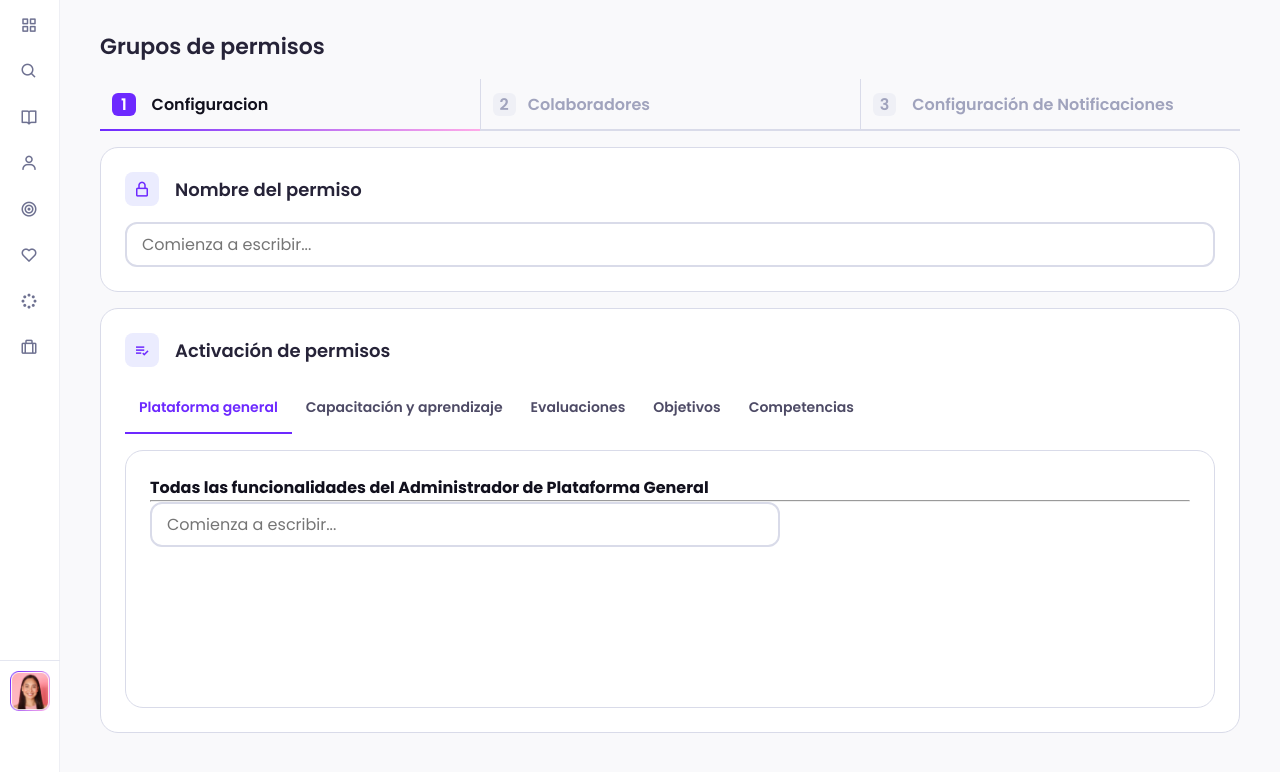
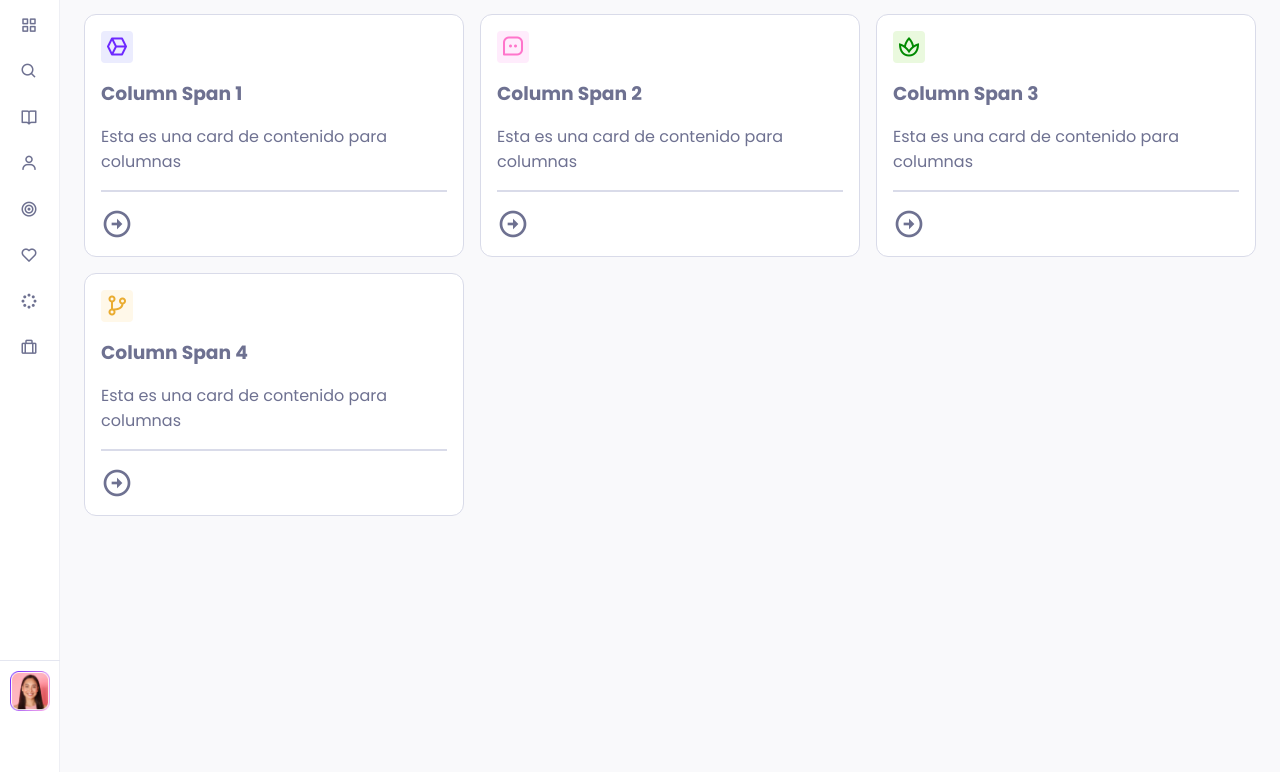
Before and after one commit to Edagarsed/Lapzo-prueba, a plain HTML site: page index.html in a window 1280 px wide. Shown: the part 70-842 px from the top of the page. After the commit the page ends 800 px from the top, so only its background shows below. Drawn offline with nearby package versions, Linux system fonts and the light colour scheme.

Commit message:
Add files via upload

```diff
--- a/CSS/estilos.css
+++ b/CSS/estilos.css
@@ -413,6 +413,9 @@ header .logo-details {
 
 .home-section {
   position: relative;
+  display: grid;
+  grid-template-columns: repeat(4, 1fr);
+  grid-gap: 16px;
   top: 60px;
   left: 60px;
   width: calc(100% - 60px);
@@ -420,7 +423,7 @@ header .logo-details {
   z-index: 2;
   height: 100%;
   min-height: 100%;
-  padding: 40px;
+  padding: 1.5rem;
 }
 
 .sidebar.open~.home-section {
@@ -428,170 +431,194 @@ header .logo-details {
   width: calc(100% - 250px);
 }
 
-.home-section .text {
+
+
+
+.card-content {
+  background: #fff;
+  color: #6E7191;
   display: flex;
-  color: #11101d;
   flex-direction: column;
+  border: 1px solid #D9DBE9;
+  border-radius: 12px;
+  padding: 16px;
   gap: 16px;
 }
 
-.home-section .text h1 {
-  font-size: 22px;
-  font-weight: 600;
-  color: #262338;
+.card-content hr {
+  border: 1px solid #D9DBE9;
 }
 
-.home-section .text h3 {
-  font-size: 18px;
-  font-weight: 600;
-  color: #262338;
+.card-content .bx {
+  color: #6E7191;
+  font-size: 32px;
+  font-weight: 100;
+}
+
+.card-content .bx-message-square-dots {
+  font-size: 24px;
+  color: #FF75CB;
+  padding: 4px;
+  background-color: #FFECFC;
+  width: max-content;
+  border-radius: 4px;
 }
 
 
 
-.steper {
-  display: flex;
-  align-items: center;
-  height: 52px;
+.card-content .bx-cube-alt {
+  font-size: 24px;
+  color: #6D29FF;
+  padding: 4px;
+  background-color: #EBECFE;
+  width: max-content;
+  border-radius: 4px;
 }
 
-.steper .paso1,
-.paso2,
-.paso3 {
-  width: 100%;
-  height: 100%;
-  display: flex;
-  align-items: center;
-  font-weight: 600;
-  font-size: 14px;
+.card-content .bx-spa {
+  font-size: 24px;
+  color: #008A00;
+  padding: 4px;
+  background-color: #EAF9DE;
+  width: max-content;
+  border-radius: 4px;
+}
+
+
+.card-content .bx-git-branch {
+  font-size: 24px;
+  color: #EAAC30;
+  padding: 4px;
+  background-color: #FFF8E9;
+  width: max-content;
+  border-radius: 4px;
+}
+
+
+
+
+@media only screen and (max-width: 1439px) {
+  .home-section {
+    position: relative;
+    display: grid;
+    grid-template-columns: repeat(3, 1fr);
+    grid-gap: 16px;
+    top: 60px;
+    left: 60px;
+    width: calc(100% - 60px);
+    transition: all 0.5s ease;
+    z-index: 2;
+    height: 100%;
+    min-height: 100%;
+    padding: 1.5rem;
+  }
+
+  .sidebar.open~.home-section {
+    left: 250px;
+    width: calc(100% - 250px);
+  }
+}
+
+
+
+
+
+
+@media only screen and (max-width: 1024px) {
+  .home-section {
+    position: relative;
+    display: grid;
+    grid-template-columns: repeat(3, 1fr);
+    grid-gap: 16px;
+    top: 60px;
+    left: 0px;
+    width: 100%;
+    transition: all 0.5s ease;
+    z-index: 2;
+    height: 100%;
+    min-height: 100%;
+    padding: 1.5rem;
+  }
+
+  .sidebar {display: none;}
+  .items{display: none;}
+  header .busqueda{width: 70%;}
+}
+
+
+
+
+
+
+
+
+
+
+
+
+
+
+@media only screen and (max-width: 767px) {
+
+
+  .home-section {
+    position: relative;
+    display: grid;
+    grid-template-columns: repeat(2, 1fr);
+    grid-gap: 16px;
+    top: 60px;
+    left: 0px;
+    width: 100%;
+    transition: all 0.5s ease;
+    z-index: 2;
+    height: 100%;
+    min-height: 100%;
+    padding: 1.5rem;
+
+  }
+
+  .sidebar {display: none;}
+  .items{display: none;}
+  header .logos {width: 100px;}
+  header .busqueda{width: 70%;}
+
+
+
 
 }
 
 
-.steper .paso1 {
-  border-bottom: 2px solid transparent;
-  font-size: 16px;
-  border-image: linear-gradient(to right, #6D29FF, #FFABE8) 1;
-
-}
-
-.steper .paso2,
-.paso3 {
-  border-bottom: 2px solid #D9DBE9;
-  border-left: 1px solid #D9DBE9;
-  color: #A0A3BD;
-  font-size: 16px;
-}
 
 
-p .number1 {
-  background-color: #6D29FF;
-  padding-left: 9px;
-  padding-right: 9px;
-  color: white;
-  border-radius: 6px;
-  margin: 12px;
-}
 
 
-p .dnumber {
-  background-color: #EFF0F6;
-  padding-left: 7px;
-  padding-right: 7px;
-  color: #A0A3BD;
-  border-radius: 6px;
-  margin: 12px;
-}
 
 
-.permiso {
-  border: 1px solid #D9DBE9;
-  display: flex;
-  padding: 24px;
-  background: #FFF;
-  border-radius: 18px;
-  gap: 16px;
-  flex-direction: column;
-}
-
-.permiso input {
-  padding: 8px 15px;
-  border-radius: 12px;
-  border: 2px solid #D9DBE9;
-  font-size: 16px;
-}
 
 
-.permiso .nombres {
-  display: flex;
-  align-items: center;
-  gap: 16px;
-}
-
-.permiso .nombres h3 {
-  color: #262338;
-}
-
-.permiso .nombres i {
-  background: #EBECFE;
-  color: #6D29FF;
-  font-size: 18px;
-  padding: 8px;
-  border-radius: 8px;
-}
 
 
-.permiso .ul {
-  width: 100%;
-  display: flex;
-  flex-flow: row nowrap;
-  justify-content: flex-start;
-  align-items: center;
-  list-style: none;
 
+@media only screen and (max-width: 479px) {
+
+  .home-section {
+    position: relative;
+    display: grid;
+    grid-template-columns: repeat(1, 1fr);
+    grid-gap: 16px;
+    top: 60px;
+    left: 0px;
+    width: 100%;
+    transition: all 0.5s ease;
+    z-index: 2;
+    height: 100%;
+    min-height: 100%;
+    padding: 1.5rem;
+
+  }
+
+  .sidebar {display: none;}
+  .items{display: none;}
+  header .logos {display: none;}
+  header .busqueda{width: 70%;}
 }
-
-.permiso .li {
-  padding: 1em;
-  font-size: 14px;
-  font-weight: 600;
-  color: #4E4B66;
-  transition: all 0.5s ease;
-  cursor: pointer;
-  border-bottom: 2px solid transparent;
-}
-
-.permiso .li.activo{
-  color: #6D29FF;
-  border-bottom: 2px solid #6D29FF;
-}
-
-.permiso .subcontenedor{
-  border: 1px solid #D9DBE9;
-  border-radius: 18px;
-  position: relative;
-  min-height: 258px;
-}
-
-.permiso .bloque{
-  position: absolute;
-  border-radius: 18px;
-  padding: 1.5em;
-  top: 0;
-  height: 100%;
-  transition: all 0.5s ease;
-  width: 100%;
-  opacity:0;
-}
-
-
-.permiso .bloque.activo{
-  opacity: 1;
-}
-
-
-@media (max-width: 420px) {
-  .sidebar li .tooltip {
-    display: none;
-  }
-}
--- a/index.html
+++ b/index.html
@@ -5,6 +5,7 @@
   <meta charset="utf-8">
   <title>Responsive Sidebar Menu</title>
   <link rel="stylesheet" type="text/css" media="all" href="CSS/estilos.css">
+  <meta name="viewport" content="width=device-width, initial-scale=1.0">
 
   <!--Boxicons CDN Link -->
   <link href="https://unpkg.com/boxicons@2.1.4/css/boxicons.min.css" rel="stylesheet">
@@ -125,66 +126,49 @@
   </div>
 
   <section class="home-section">
-    <div class="text">
-      <h1>Grupos de permisos</h1>
 
-      <div class="steper">
-
-        <div class="paso1">
-          <p><span class="number1">1</span> Configuracion</p>
-        </div>
-        <div class="paso2">
-          <p><span class="dnumber">2</span>Colaboradores</p>
-        </div>
-        <div class="paso3">
-          <p><span class="dnumber">3</span> Configuración de Notificaciones</p>
-        </div>
-      </div>
-
-      <div class="permiso">
-        <div class="nombres">
-
-          <i class='bx bx-lock-alt'></i>
-          <h3>Nombre del permiso</h3>
-        </div>
-        <input type="text" name="apellidos" size="40" placeholder="Comienza a escribir...">
-      </div>
+    <div class="card-content">
+      <i class='bx bx-cube-alt'></i>
+      <h3>Column Span 1</h3>
+      <p>Esta es una card de contenido para columnas</p>
+      <hr>
+      <i class='bx bx-right-arrow-circle'></i>
+    </div>
 
 
-      <div class="permiso">
-        <div class="nombres">
-
-          <i class='bx bx-list-check'></i>
-          <h3>Activación de permisos</h3>
-        </div>
-
-        <ul class="ul">
-          <li class="li activo">Plataforma general</li>
-          <li class="li">Capacitación y aprendizaje</li>
-          <li class="li">Evaluaciones</li>
-          <li class="li">Objetivos</li>
-          <li class="li">Competencias</li>
-        </ul>
-        <div class="subcontenedor">
-          <div class="bloque activo">
-<h4>Todas las funcionalidades del Administrador de Plataforma General</h4>
-<hr>
-<input type="text" name="apellidos" size="40" placeholder="Comienza a escribir...">
-
-          </div>
-          <div class="bloque">Las</div>
-          <div class="bloque">hola</div>
-          <div class="bloque">h</div>
-        </div>
+    <div class="card-content">
+      <i class='bx bx-message-square-dots'></i>
+      <h3>Column Span 2</h3>
+      <p>Esta es una card de contenido para columnas</p>
+      <hr>
+      <i class='bx bx-right-arrow-circle'></i>
+    </div>
 
 
-      </div>
+    <div class="card-content">
+      <i class='bx bx-spa'></i>
+      <h3>Column Span 3</h3>
+      <p>Esta es una card de contenido para columnas</p>
+      <hr>
+      <i class='bx bx-right-arrow-circle'></i>
+    </div>
+
+
+
+    <div class="card-content">
+      <i class='bx bx-git-branch'></i>
+      <h3>Column Span 4</h3>
+      <p>Esta es una card de contenido para columnas</p>
+      <hr>
+      <i class='bx bx-right-arrow-circle'></i>
+    </div>
 
 
 
 
 
-    </div>
+
+
   </section>
 
 
```
